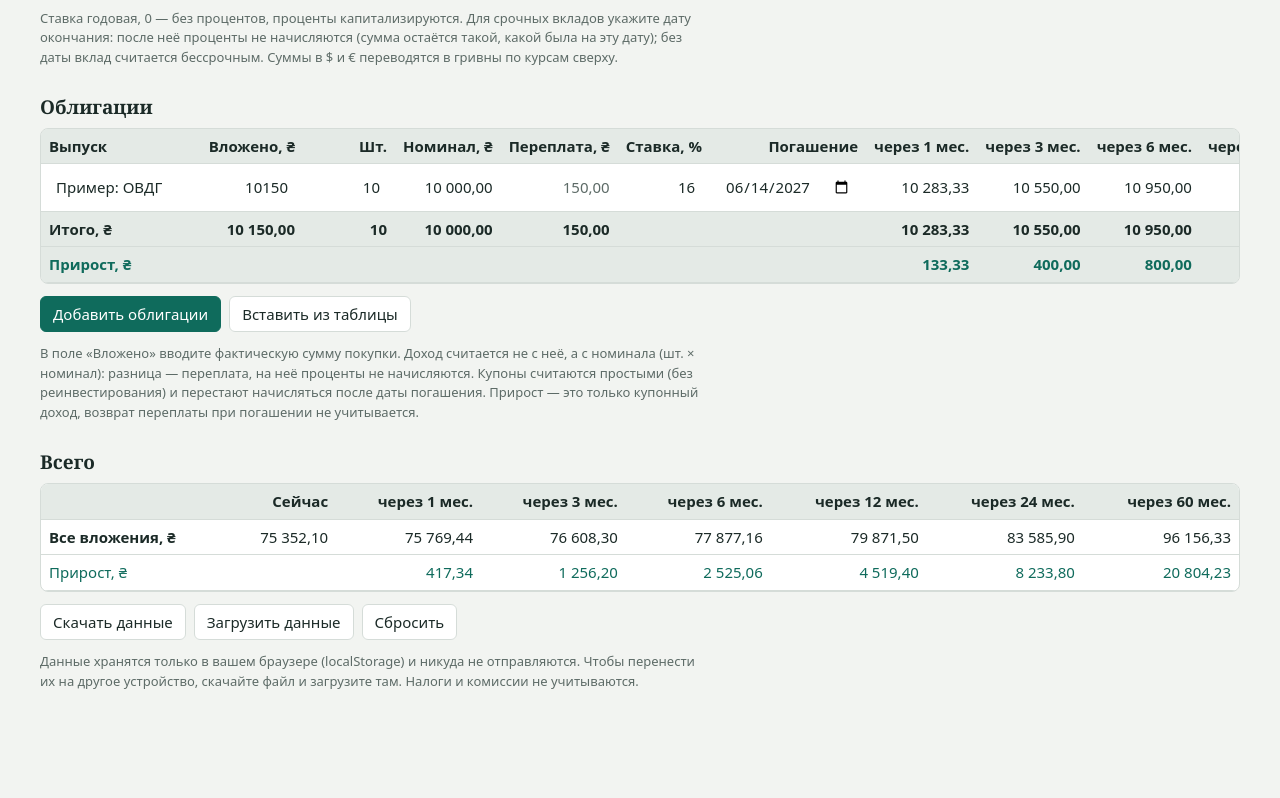
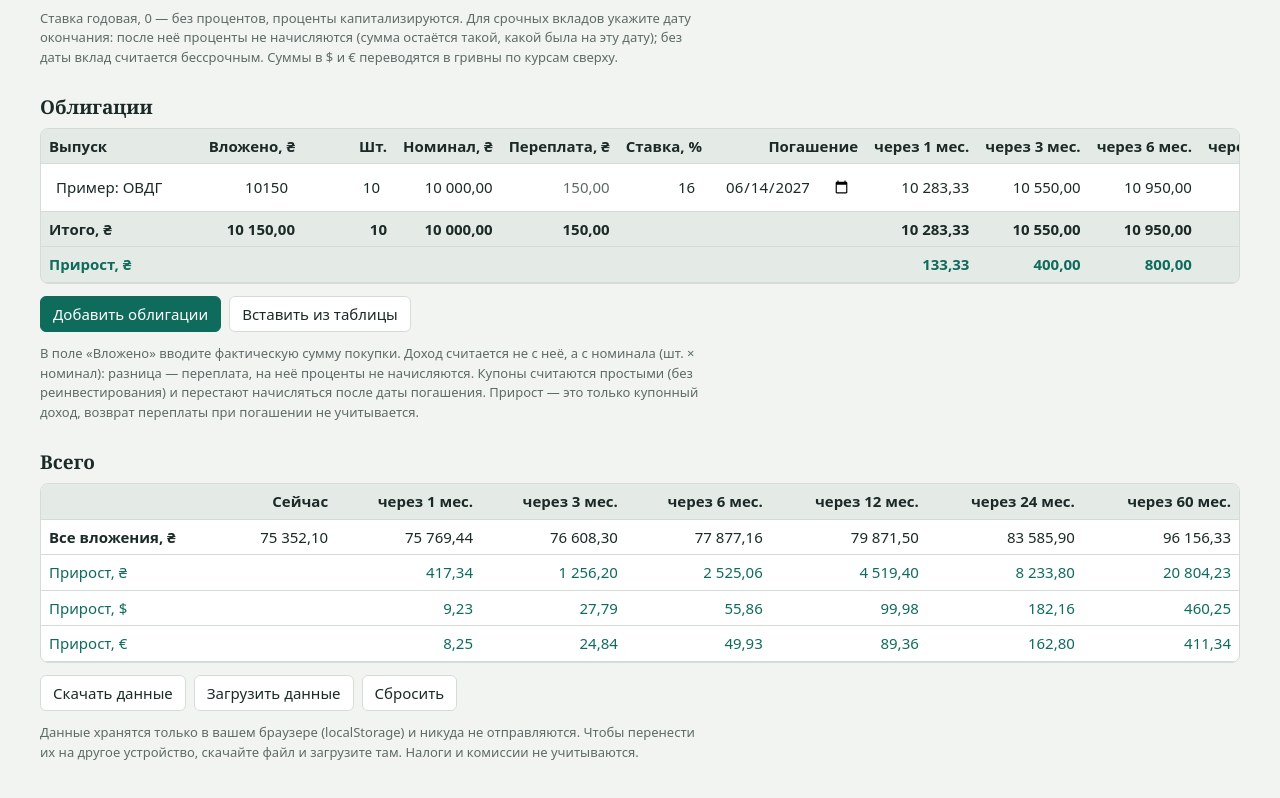
Before and after one commit to DmytroVertikov/finance, a plain HTML site: page index.html in a window 1280 px wide. Shown: the part 569-1367 px from the top of the page. Before the commit the page ends 1316 px from the top, so only its background shows below. Drawn offline with Linux system fonts and the light colour scheme.

Commit message:
Update index.html

```diff
--- a/index.html
+++ b/index.html
@@ -162,7 +162,9 @@ function render() {
   document.getElementById("ah").innerHTML = `<th></th><th>Сейчас</th>${perHead(false)}`;
   document.getElementById("ab").innerHTML =
     `<tr><td><b>Все вложения, ₴</b></td><td data-c="anow"></td>${cells("a", n)}</tr>
-     <tr class="gain"><td>Прирост, ₴</td><td></td>${cells("ag", n)}</tr>`;
+     <tr class="gain"><td>Прирост, ₴</td><td></td>${cells("ag", n)}</tr>
+     <tr class="gain"><td>Прирост, $</td><td></td>${cells("agu", n)}</tr>
+     <tr class="gain"><td>Прирост, €</td><td></td>${cells("age", n)}</tr>`;
   calc();
 }
 
@@ -186,7 +188,8 @@ function calc() {
   P.forEach((_, j) => {
     set("dt" + j, dT[j]); set("dg" + j, dT[j] - dBase);
     set("bt" + j, bT[j]); set("bg" + j, bT[j] - bInv);
-    set("a" + j, dT[j] + bT[j]); set("ag" + j, dT[j] + bT[j] - all0);
+    set("a" + j, dT[j] + bT[j]); const g = dT[j] + bT[j] - all0; set("ag" + j, g);
+    set("agu" + j, S.rates.USD ? g / S.rates.USD : 0); set("age" + j, S.rates.EUR ? g / S.rates.EUR : 0);
   });
 }
 
```
